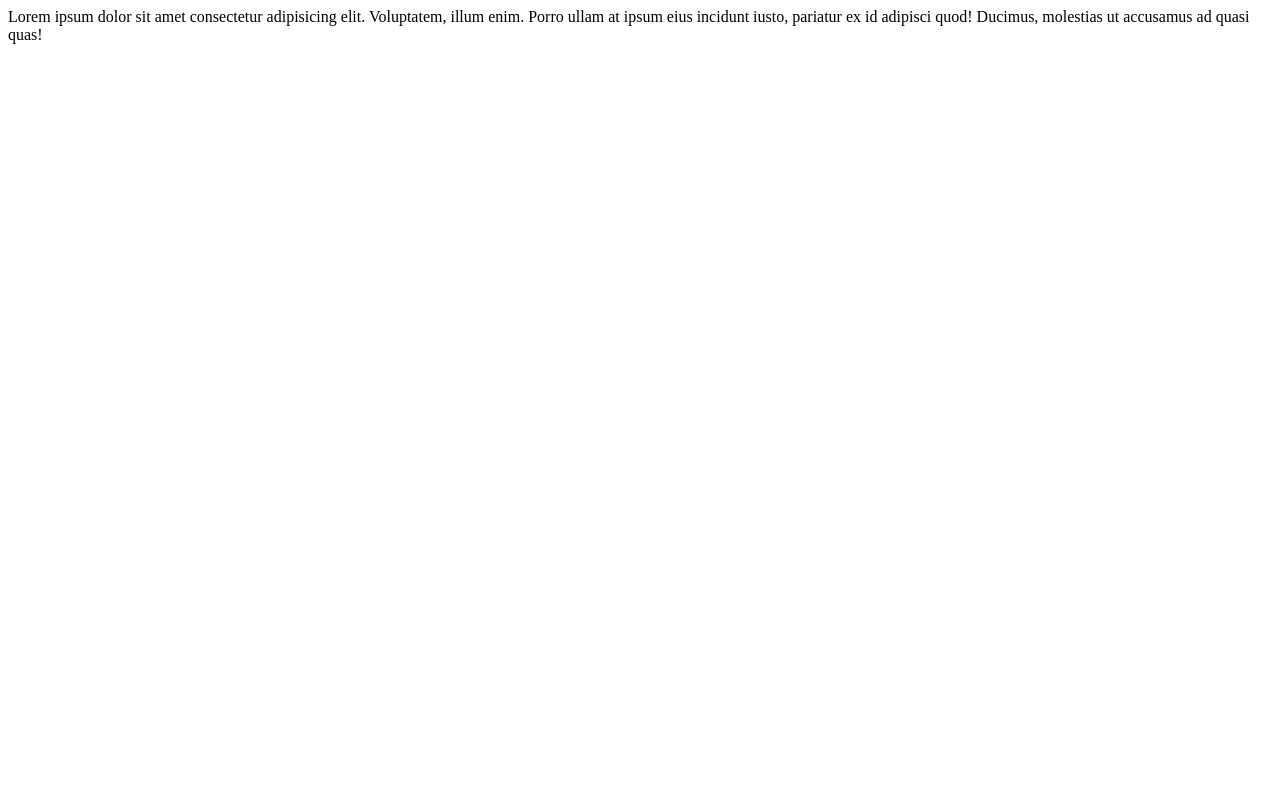
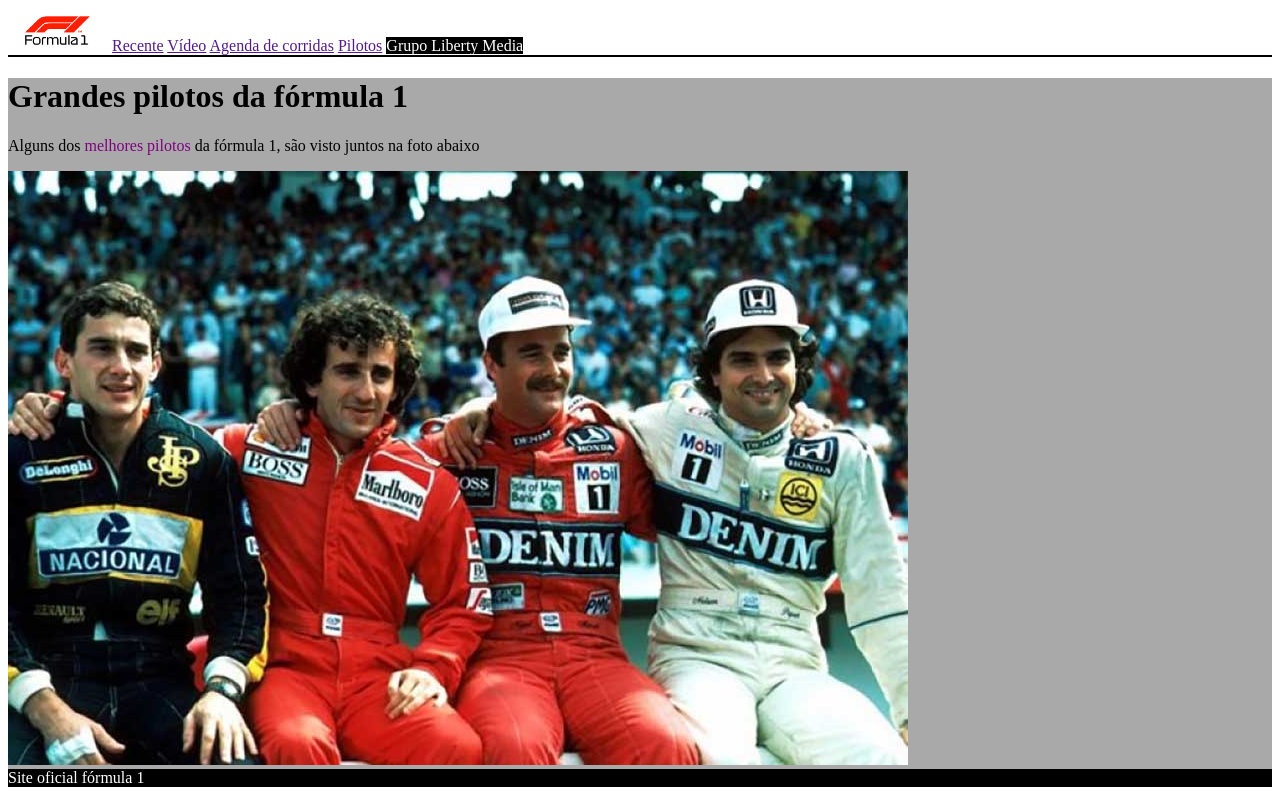
Before and after one commit to AllexMarquess/MinhaEvolu-oFullWeb, a plain HTML site: page css3/div-span.html in a window 1280 px wide. Drawn offline with Linux system fonts and the light colour scheme.

Commit message:
modific01

```diff
--- a/css3/css/estilo.css
+++ b/css3/css/estilo.css
@@ -1,3 +1,6 @@
+
+
+/*
 p {
     color:  #9929EA;
 }
@@ -19,3 +22,5 @@
 a {
     color: darkgreen;
 }
+
+*/
--- a/css3/div-span.html
+++ b/css3/div-span.html
@@ -4,14 +4,28 @@
     <meta charset="UTF-8">
     <meta name="viewport" content="width=device-width, initial-scale=1.0">
     <title>Div e span</title>
+
+    <link rel="stylesheet" href="css/estilo.css">
 </head>
 <body>
 
-    Lorem ipsum dolor sit amet consectetur adipisicing elit.
-    Voluptatem, illum enim. Porro ullam at ipsum eius incidunt iusto,
-    pariatur ex id adipisci quod! Ducimus, molestias ut accusamus ad
-    quasi quas!
+    <div style="border-bottom: 2px solid black;">
+        <img src="img/logo-f1.png" alt="Logo da formula 1" width="100">
+        <a href="">Recente</a>
+        <a href="">Vídeo</a>
+        <a href="">Agenda de corridas</a>
+        <a href="">Pilotos</a>
+        <span style="background: black; color: white;">Grupo Liberty Media</span>
+    </div>
 
+    <div style="background-color: darkgray;">
+    <h1>Grandes pilotos da fórmula 1</h1>
+    <p>Alguns dos <span style="color: purple;"> melhores pilotos</span> da fórmula 1, são visto juntos na foto abaixo</p>
+    <img src="img/pilotos.jpeg" alt="pilotos formula 1 juntos">
+    </div>
 
+    <div style="color: white; background: black;">
+        Site oficial fórmula 1
+    </div>
 </body>
 </html>
```
Also changed, not shown: css3/magalu.html (added, +49 -0 lines).
